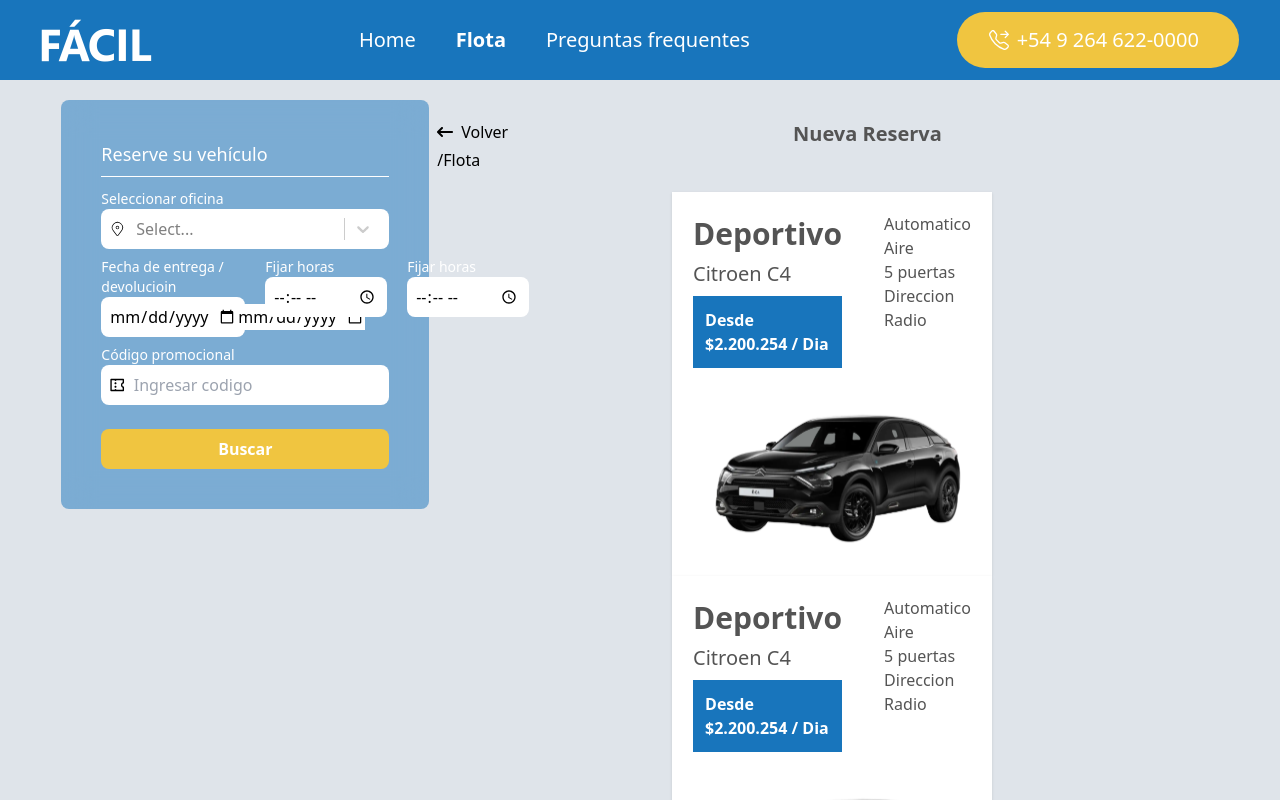
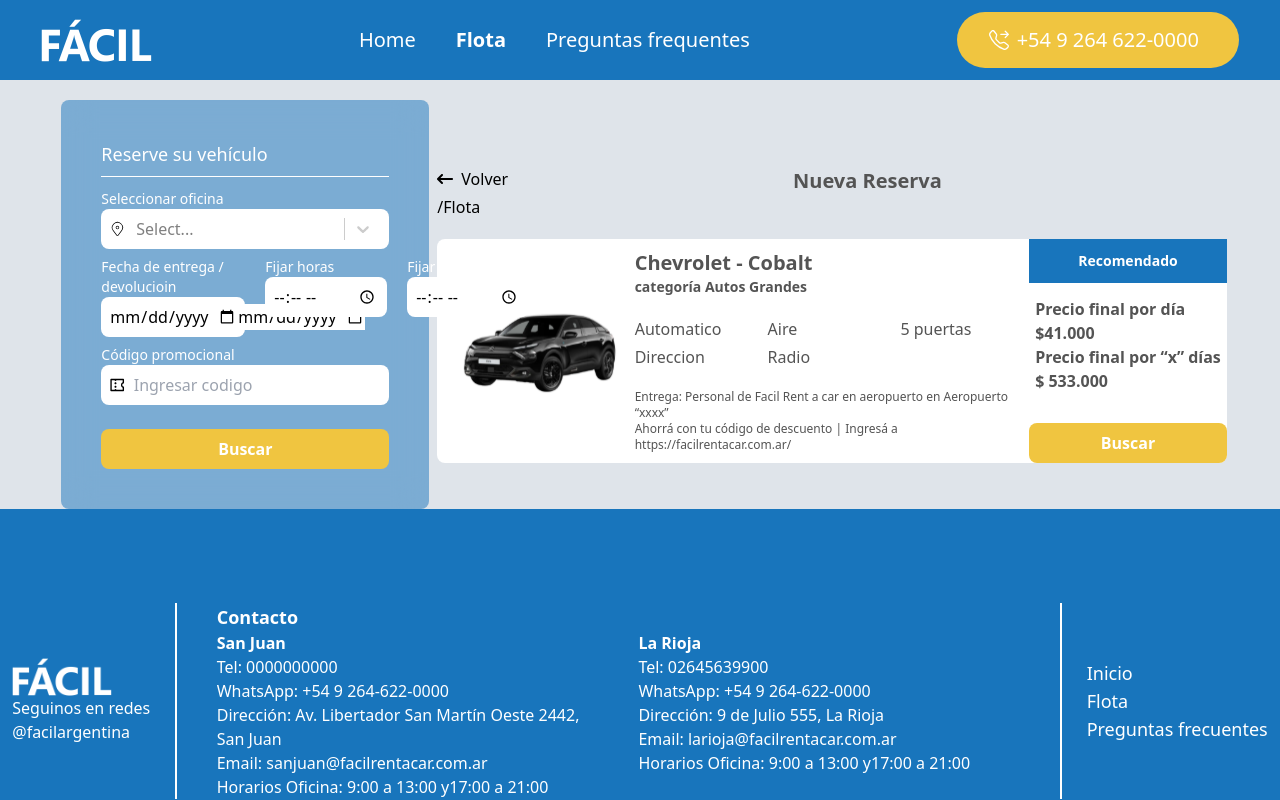
Before and after one commit to DeeRo-dev/facil-web, a React (Vite) app: page /flota in a window 1280 px wide. Shown: the top 800 px of the page. Built offline with nearby package versions, Linux system fonts and the light colour scheme.

Commit message:
Card Flota

```diff
--- /dev/null
+++ b/src/components/FlotaCard/FlotaCard.tsx
@@ -0,0 +1,55 @@
+import React from "react";
+import { BtnForm } from "../Btns/BtnForm";
+
+export const FlotaCard = () => {
+  return (
+    <div className="flex justify-between w-full h-56 bg-whiteColor rounded-lg text-colorText">
+      <div className="w-1/4 justify-center items-center flex">
+        <img src="carImg.svg" alt="Img not found" />
+      </div>
+      <div className="w-1/2  flex flex-col justify-around">
+        <div>
+          <h4 className="text-xl  font-bold ">Chevrolet - Cobalt</h4>
+          <p className="text-sm  font-semibold ">categoría Autos Grandes</p>
+        </div>
+        <div>
+          <ul className="grid grid-cols-1 md:grid-cols-3 gap-1 w-full">
+            <li>Automatico</li>
+            <li>Aire</li>
+            <li>5 puertas</li>
+            <li>Direccion</li>
+            <li>Radio</li>
+          </ul>
+        </div>
+        <div>
+          <p className="text-xs text-colorText">
+            Entrega: Personal de Facil Rent a car en aeropuerto en Aeropuerto
+            “xxxx”
+          </p>
+          <p className="text-xs text-colorText">
+            Ahorrá con tu código de descuento | Ingresá a
+            https://facilrentacar.com.ar/
+          </p>
+        </div>
+      </div>
+      <div className="w-1/4 flex flex-col justify-between">
+        <div className="flex justify-center bg-primary py-3">
+          <h4 className="text-sm text-whiteColor font-semibold">Recomendado</h4>{" "}
+        </div>
+        <div className="flex justify-center">
+          {" "}
+          <p className="text-base font-semibold">
+            Precio final por día <br />
+            $41.000
+            <br />
+            Precio final por “x” días
+            <br />$ 533.000
+          </p>
+        </div>
+        <div className="flex justify-center">
+          <BtnForm />
+        </div>
+      </div>
+    </div>
+  );
+};
--- a/src/pages/Flota/Flota.tsx
+++ b/src/pages/Flota/Flota.tsx
@@ -2,6 +2,7 @@
 import { CarCard } from "../../components/CarCard/CarCard";
 import FormHome from "../../components/FormHome/FormHome";
 import { FaArrowLeftLong } from "react-icons/fa6";
+import { FlotaCard } from "../../components/FlotaCard/FlotaCard";
 
 export default function Flota() {
   return (
@@ -30,13 +31,7 @@
               <p>/Flota</p>
             </div>
           </div>
-
-          <CarCard />
-          <CarCard />
-          <CarCard />
-          <CarCard />
-          <CarCard />
-          <CarCard />
+            <FlotaCard/>
         </div>
       </div>
     </>
```
